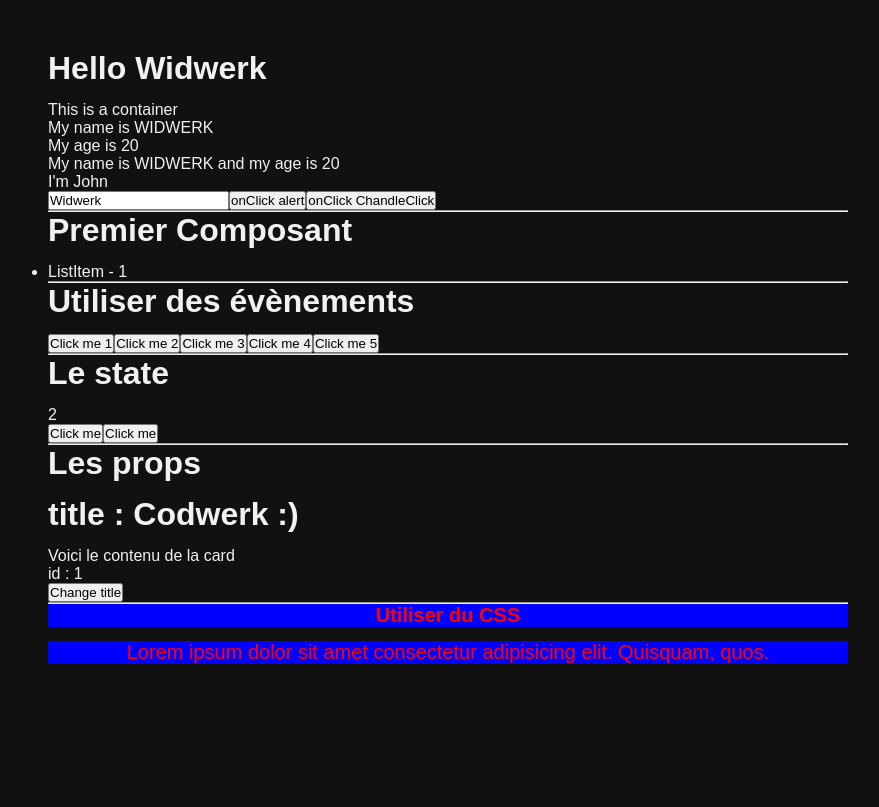
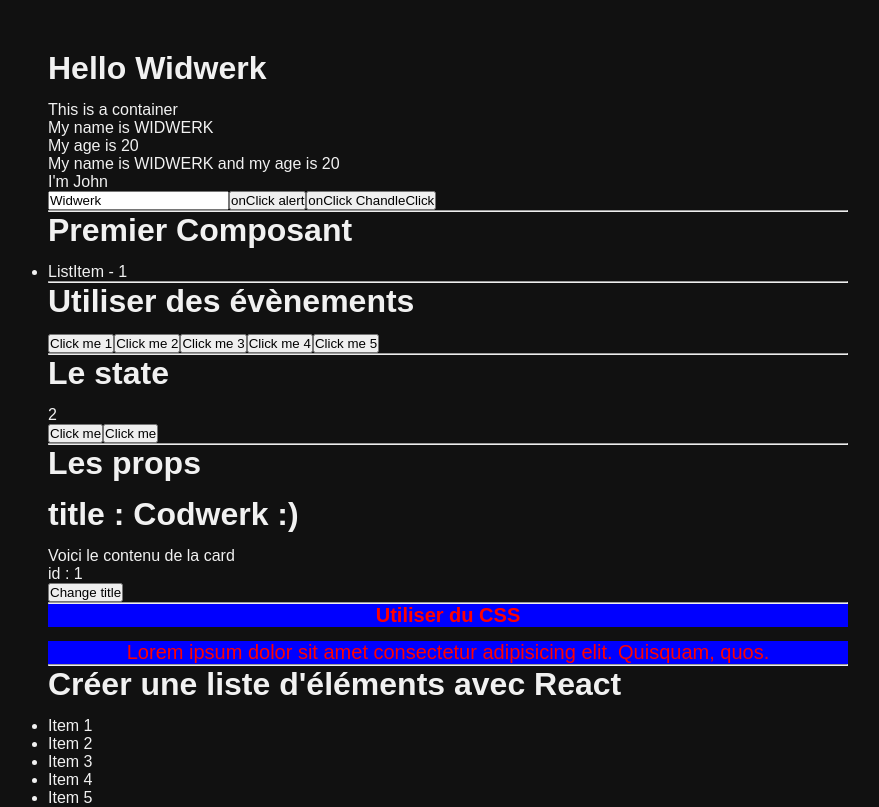
Before and after one commit to CodeurCopieur/react-js-cours, a React (Vite) app in the folder 2.Créer-une-app-React/3.Les-bases-de-React/: page / in a window 1280 px wide. Shown: the whole page, without its empty margins (192-1071 px from the left). Built offline with nearby package versions, Linux system fonts and the light colour scheme.

Commit message:
Créer une liste d'éléments

```diff
--- a/2.Créer-une-app-React/3.Les-bases-de-React/src/App.jsx
+++ b/2.Créer-une-app-React/3.Les-bases-de-React/src/App.jsx
@@ -4,6 +4,7 @@ import Event from "./lessons/3.Utiliser-des-évènements/Container";
 import State from "./lessons/4.Le-state/Container";
 import Props from "./lessons/5.Les-props/Container";
 import CSS from "./lessons/6.Utiliser-du-CSS/Container";
+import List from "./lessons/7.Créer-une-liste/Container";
 
 function App() {
 
@@ -20,6 +21,8 @@ function App() {
       <Props />
       <hr />
       <CSS />
+      <hr />
+      <List />
     </div>
   )
 }
--- /dev/null
+++ b/2.Créer-une-app-React/3.Les-bases-de-React/src/lessons/7.Créer-une-liste/Container.jsx
@@ -0,0 +1,19 @@
+export default function Container() {
+  const list = [
+    { id: 1, name: "Item 1" },
+    { id: 2, name: "Item 2" },
+    { id: 3, name: "Item 3" },
+    { id: 4, name: "Item 4" },
+    { id: 5, name: "Item 5" },
+  ];
+  return (
+    <div>
+      <h1>Créer une liste d'éléments avec React</h1>
+      <ul>
+        {list.map((item) => (
+          <li key={item.id}>{item.name}</li>
+        ))}
+      </ul>
+    </div>
+  )
+}
```
